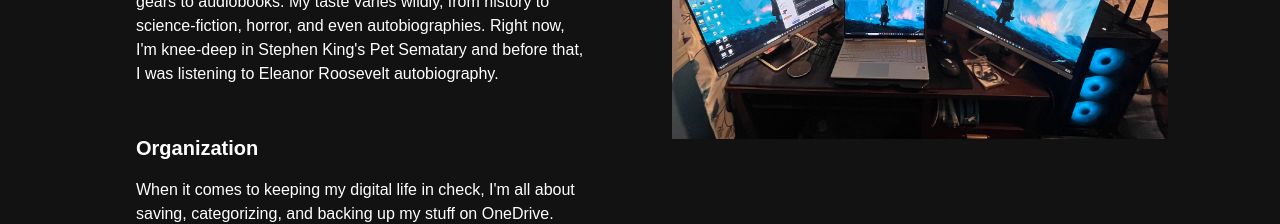
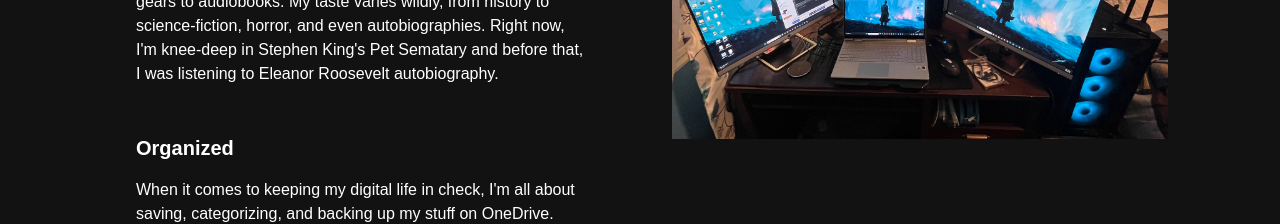
Before and after one commit to PaulJ2001/PaulJames-React-Portfolio, a Next.js app: page / in a window 1280 px wide. Shown: the part 1960-2184 px from the top of the page. Built offline with nearby package versions, Linux system fonts and the light colour scheme.

Commit message:
Spell check

```diff
--- a/pages/components/HobbiesSection.jsx
+++ b/pages/components/HobbiesSection.jsx
@@ -20,7 +20,7 @@ const HobbiesSection = () => {
               description="I used to be all about reading, but these days I've switched gears to audiobooks. My taste varies wildly, from history to science-fiction, horror, and even autobiographies. Right now, I'm knee-deep in Stephen King's Pet Sematary and before that, I was listening to Eleanor Roosevelt autobiography."
             />
             <HobbyItem
-              title="Organization"
+              title="Organized"
               description="When it comes to keeping my digital life in check, I'm all about saving, categorizing, and backing up my stuff on OneDrive. Setting goals and timelines for myself keeps me on track. For example back in early 2023, I splurged on building my own PC—it was a pricey and time-consuming endeavor, but totally worth it for me personally."
             />
           </div>
--- a/pages/components/ProjectsSection.jsx
+++ b/pages/components/ProjectsSection.jsx
@@ -145,7 +145,6 @@ const ProjectsSection = () => {
               gitUrl={project.gitUrl}
               previewUrl={project.previewUrl}
               presentationUrl={project.presentationUrl}
-
             />
           </motion.li>
         ))}
```
